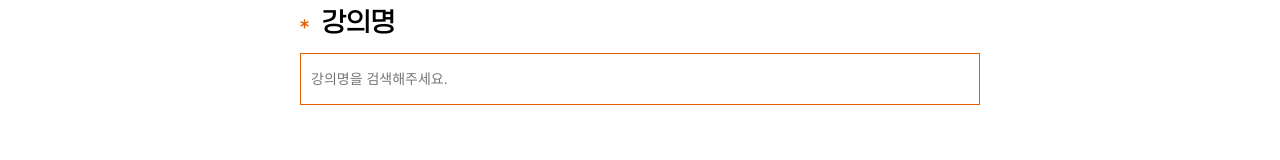
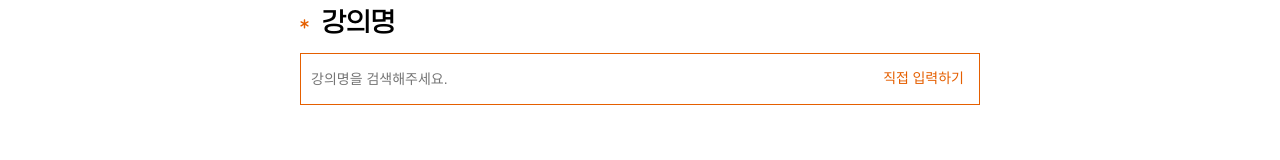
Before and after one commit to DS-UMC-7th/UMC-7th-TEAM-WEB2-FE, a React (Vite) app: page /post in a window 1280 px wide. Shown: the part 318-478 px from the top of the page. Built offline with nearby package versions, Linux system fonts and the light colour scheme; a web font is replaced by a local one.

Commit message:
[Mod] 강의명 필드에 직접입력하기 글씨 추가

```diff
--- a/src/components/Post/Input.jsx
+++ b/src/components/Post/Input.jsx
@@ -111,6 +111,7 @@ const ErrorMessage = styled.p`
 `;
 
 
+
 const Input = ({
   label,
   iconSrc,
@@ -126,6 +127,7 @@ const Input = ({
   onTagRemove,
   characterLimit,
   error,
+  variant,
 }) => {
   return (
     <Section>
@@ -139,6 +141,7 @@ const Input = ({
     value={value}
     onChange={onChange}
   />
+  {variant === 'lecture' && <PlaceholderText>직접 입력하기</PlaceholderText>}
   {error && <ErrorMessage>{error}</ErrorMessage>} {/* 에러가 있을 때만 렌더링 */}
   {characterLimit && (
     <PlaceholderText>{`${value.length}/${characterLimit}`}</PlaceholderText>
--- a/src/components/Post/PostForm.jsx
+++ b/src/components/Post/PostForm.jsx
@@ -291,6 +291,7 @@ const handleReviewChange = (e) => {
   onChange={handleSearchChange}
   searchResults={searchResults}
   onResultClick={handleResultClick}
+   variant="lecture"
 />
 
 <Input
```
